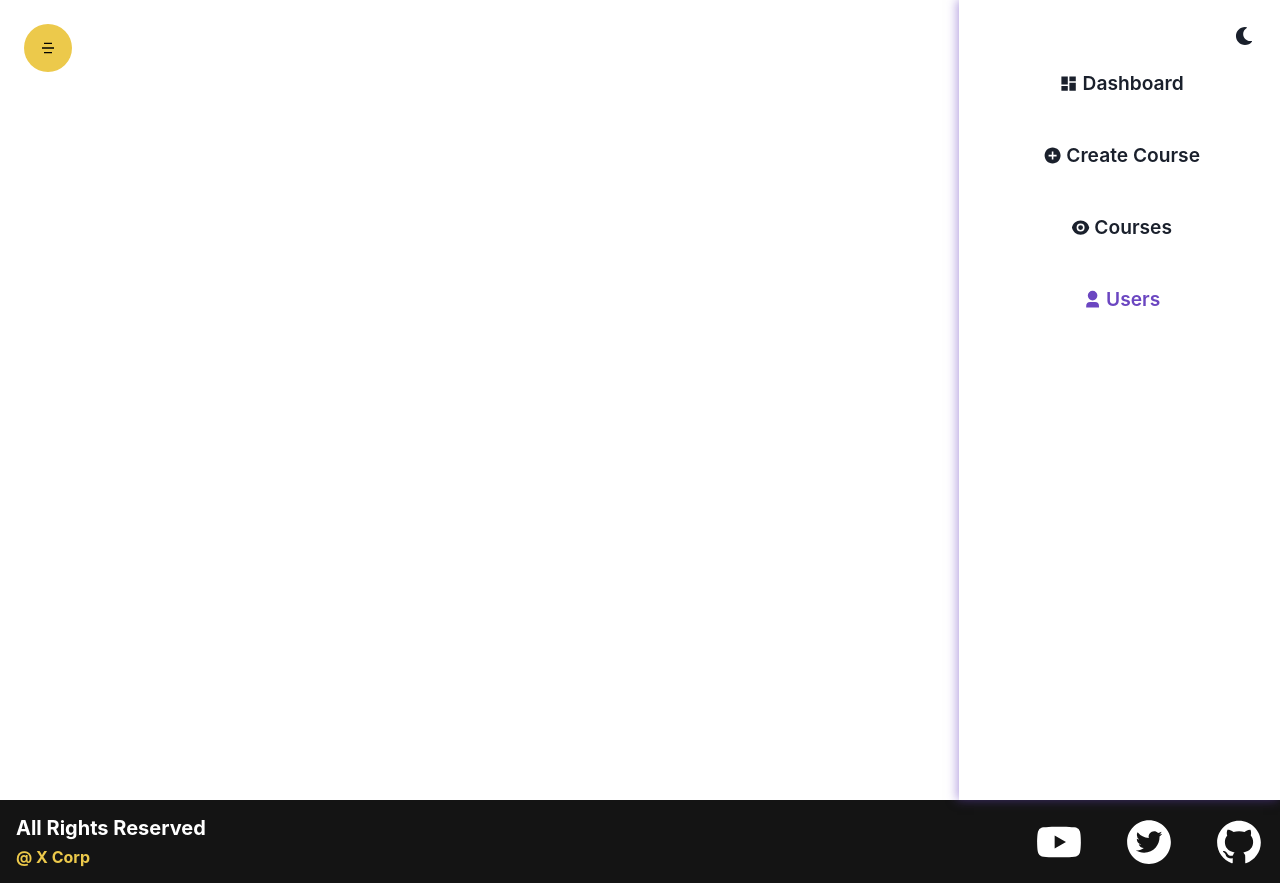
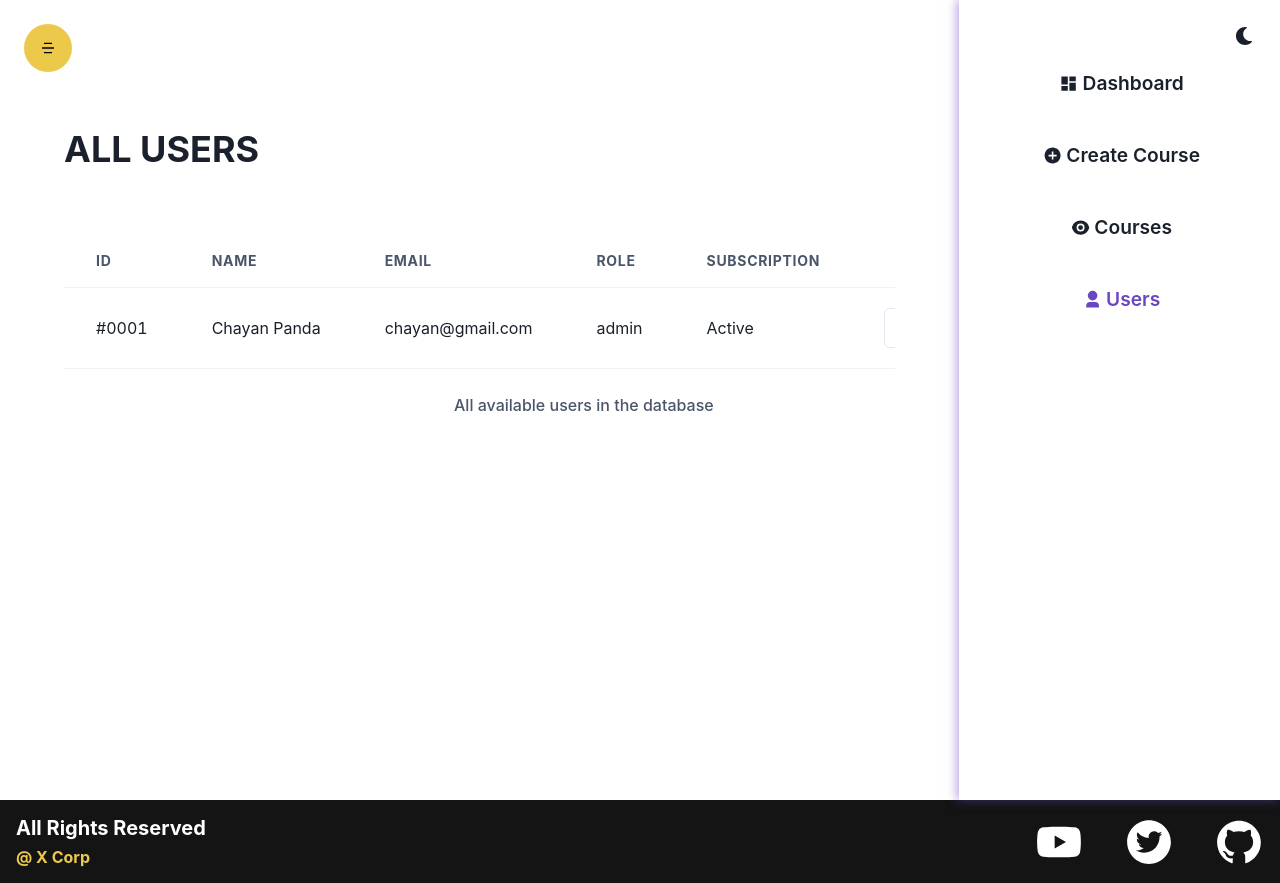
Before and after one commit to Chayannn/course-website-frontend, a React (Create React App) app: page /admin/users in a window 1280 px wide. Built offline with nearby package versions, Linux system fonts and the light colour scheme.

Commit message:
added admin users table

```diff
--- a/src/components/Admin/Users/Users.jsx
+++ b/src/components/Admin/Users/Users.jsx
@@ -1,19 +1,118 @@
 import React from 'react';
-import { Box, Grid } from '@chakra-ui/react';
+import {
+  Box,
+  Button,
+  Grid,
+  HStack,
+  Heading,
+  Table,
+  TableCaption,
+  TableContainer,
+  Tbody,
+  Td,
+  Th,
+  Thead,
+  Tr,
+} from '@chakra-ui/react';
 import Sidebar from '../Sidebar';
 import cursor from '../../../assets/images/cursor.png';
+import { RiDeleteBin7Fill } from 'react-icons/ri';
+
 const Users = () => {
+  const users = [
+    {
+      _id: '0001',
+      name: 'Chayan Panda',
+      email: 'chayan@gmail.com',
+      role: 'admin',
+      subscription: {
+        status: 'active',
+      },
+    },
+  ];
+
+  const updateHandler = userId => {
+    console.log(userId);
+  };
+  const deleteButtonHandler = userId => {
+    console.log(userId);
+  };
+
   return (
     <Grid
       minH={'100vh'}
       templateColumns={['1fr', '5fr 1fr']}
       css={{ cursor: `url(${cursor}), default` }}
     >
-      <Box></Box>
+      <Box p={['0', '16']} overflowX={'auto'}>
+        <Heading
+          textTransform={'uppercase'}
+          my={'16'}
+          textAlign={['center', 'left']}
+          children="All Users"
+        />
+
+        <TableContainer w={['100vw', 'full']}>
+          <Table variant={'simple'} size={'lg'}>
+            <TableCaption>All available users in the database</TableCaption>
+
+            <Thead>
+              <Tr>
+                <Th>Id</Th>
+                <Th>Name</Th>
+                <Th>Email</Th>
+                <Th>Role</Th>
+                <Th>Subscription</Th>
+                <Th isNumeric>Action</Th>
+              </Tr>
+            </Thead>
+
+            <Tbody>
+              {users.map(item => (
+                <Row
+                  key={item._id}
+                  item={item}
+                  updateHandler={updateHandler}
+                  deleteButtonHandler={deleteButtonHandler}
+                />
+              ))}
+            </Tbody>
+          </Table>
+        </TableContainer>
+      </Box>
 
       <Sidebar />
     </Grid>
   );
+};
+
+export default Users;
+
+function Row({ item, updateHandler, deleteButtonHandler }) {
+  return (
+    <Tr>
+      <Td>#{item._id}</Td>
+      <Td>{item.name}</Td>
+      <Td>{item.email}</Td>
+      <Td>{item.role}</Td>
+      <Td>{item.subscription.status === 'active' ? 'Active' : 'Not Active'}</Td>
+      <Td isNumeric>
+        <HStack justifyContent={'flex-end'}>
+          <Button
+            onClick={() => updateHandler(item._id)}
+            variant={'outline'}
+            color={'purple.500'}
+          >
+            Change Role
+          </Button>
+          <Button
+            onClick={() => deleteButtonHandler(item._id)}
+            color={'purple.600'}
+          >
+            <RiDeleteBin7Fill />
+          </Button>
+        </HStack>
+      </Td>
+    </Tr>
+  );
 }
-
-export default Users
```
